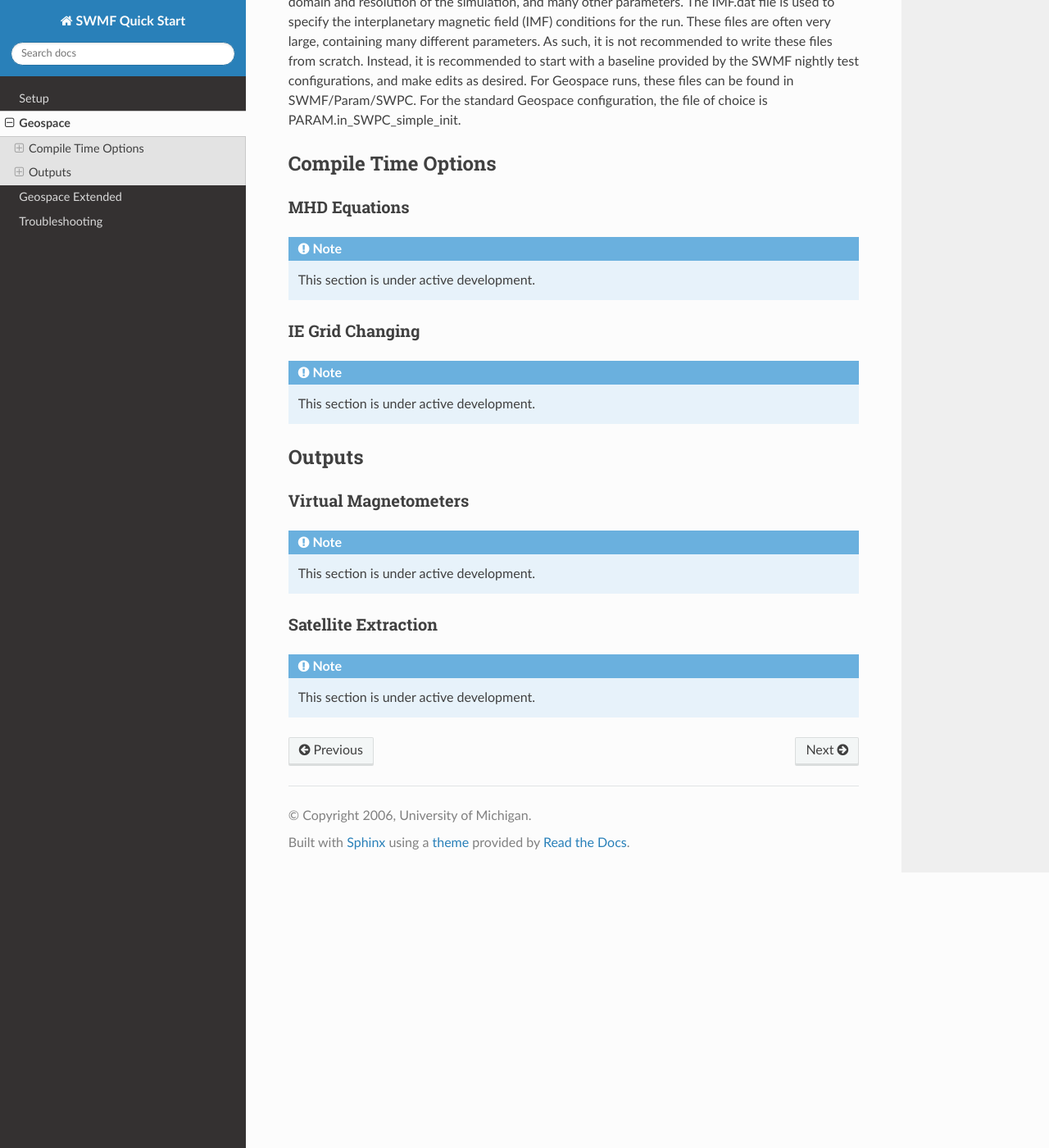
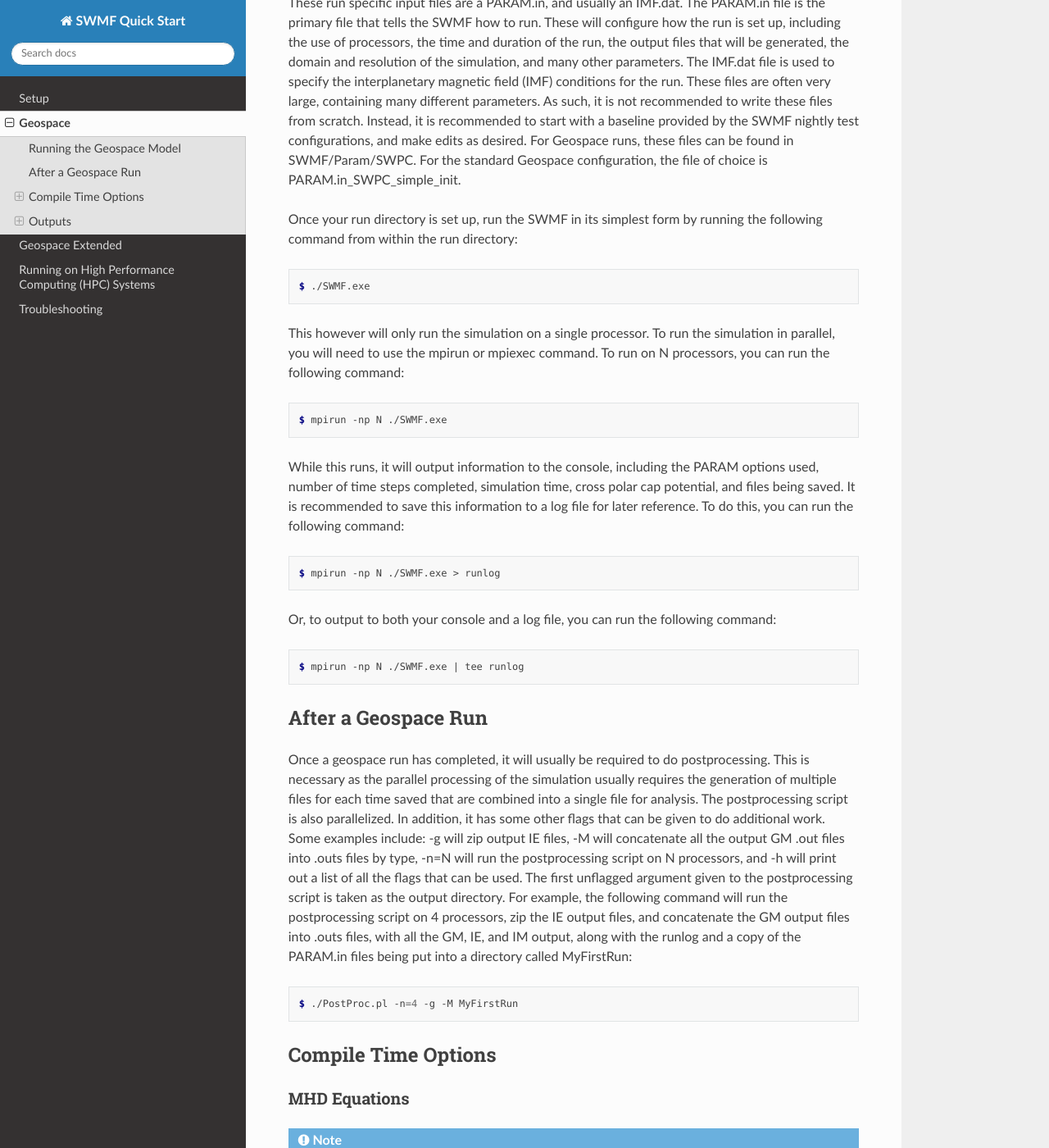
Before and after one commit to agottesman710/SWMFQuickStart, a Sphinx documentation site: the page built from docs/source/geospace.rst, in a window 1280 px wide and 1400 px high, scrolled down 897 px. Shown: the whole window at 82% size. Built offline with Sphinx 7.4.7 and the Read the Docs theme 3.1.0, drawn with Linux system fonts in a browser that asks for light colours; some of the changed text lies outside the part shown.

Commit message:
Tutorial Postprocessing

```diff
--- a/docs/source/geospace.rst
+++ b/docs/source/geospace.rst
@@ -1,5 +1,8 @@
 Geospace
 ========
+
+Running the Geospace Model
+--------------------------
 
 The standard Geospace model is a combination of the BATSRUS, Ridley_serial,
 and RCM models. To configure the SWMF to run the Geospace model, use the
@@ -24,11 +27,13 @@
 
    $ make -j
 
-In addition to compiling the SWMF, you will need to set up a run directory. This
-can be done by running the following command:
+In addition to compiling the SWMF, you will need to set up a run directory, and
+compile the postprocessing script. This can be done by running the following
+commands:
 
 .. code-block:: console
 
+   $ make PIDL
    $ make rundir
 
 This will set up a run directory called run that should contain everything
@@ -47,6 +52,61 @@
 configurations, and make edits as desired. For Geospace runs, these files can
 be found in SWMF/Param/SWPC. For the standard Geospace configuration, the file
 of choice is PARAM.in_SWPC_simple_init.
+
+Once your run directory is set up, run the SWMF in its simplest form by running
+the following command from within the run directory:
+
+.. code-block:: console
+
+   $ ./SWMF.exe
+
+This however will only run the simulation on a single processor. To run the
+simulation in parallel, you will need to use the mpirun or mpiexec command.
+To run on N processors, you can run the following command:
+
+.. code-block:: console
+
+   $ mpirun -np N ./SWMF.exe
+
+While this runs, it will output information to the console, including the
+PARAM options used, number of time steps completed, simulation time, cross polar
+cap potential, and files being saved. It is recommended to save this information
+to a log file for later reference. To do this, you can run the following
+command:
+
+.. code-block:: console
+
+   $ mpirun -np N ./SWMF.exe > runlog
+
+Or, to output to both your console and a log file, you can run the following
+command:
+
+.. code-block:: console
+
+   $ mpirun -np N ./SWMF.exe | tee runlog
+
+After a Geospace Run
+----------------------
+
+Once a geospace run has completed, it will usually be required to do
+postprocessing. This is necessary as the parallel processing of the simulation
+usually requires the generation of multiple files for each time saved that are
+combined into a single file for analysis. The postprocessing script is also
+parallelized. In addition, it has some other flags that can be given to do
+additional work. Some examples include: -g will zip output IE files, -M will
+concatenate all the output GM .out files into .outs files by type, -n=N will
+run the postprocessing script on N processors, and -h will print out a list of
+all the flags that can be used. The first unflagged argument given to the
+postprocessing script is taken as the output directory. For example, the
+following command will run the postprocessing script on 4 processors, zip the
+IE output files, and concatenate the GM output files into .outs files, with all
+the GM, IE, and IM output, along with the runlog and a copy of the PARAM.in
+files being put into a directory called MyFirstRun:
+
+.. code-block:: console
+
+   $ ./PostProc.pl -n=4 -g -M MyFirstRun
+
 
 .. _Compile Time Options:
 
--- /dev/null
+++ b/docs/source/hpc.rst
@@ -0,0 +1,2 @@
+Running on High Performance Computing (HPC) Systems
+==============================
--- a/docs/source/index.rst
+++ b/docs/source/index.rst
@@ -22,6 +22,7 @@
    setup
    geospace
    geospace_extended
+   hpc
    troubleshooting
 
 ..
```
